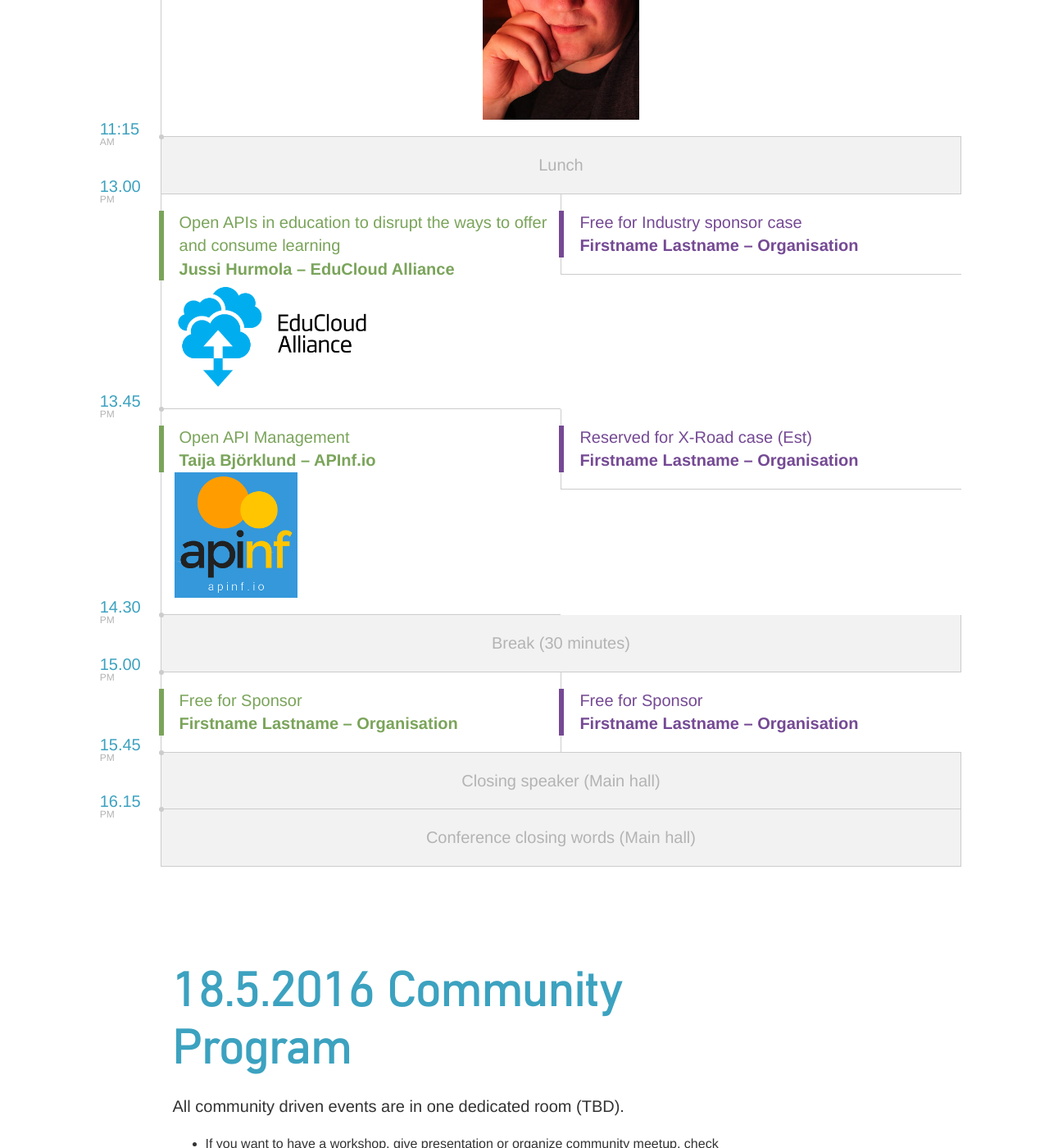
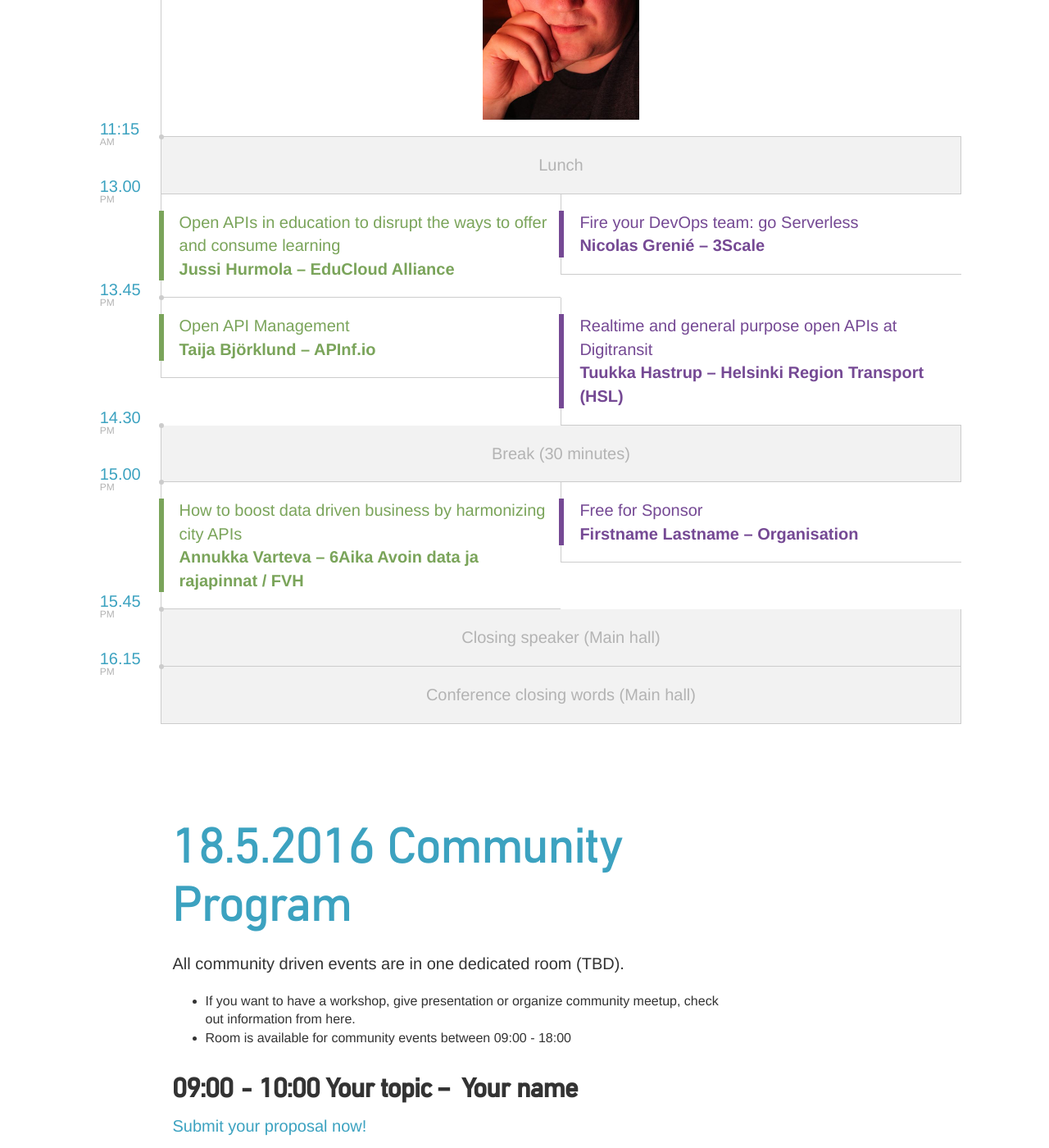
Before and after one commit to apidaysnordic/apidaysnordic.github.io, a Jekyll site: the page built from programme/index.md, in a window 1280 px wide and 1400 px high, scrolled down 3869 px. Shown: the whole window at 82% size. Built offline with Jekyll 4.4.1, drawn with Linux system fonts in a browser that asks for light colours; some web fonts are replaced; comment, search, counter and statistics services are not loaded; some of the changed text lies outside the part shown.

Commit message:
fixed 2nd day

```diff
--- a/_layouts/programme.html
+++ b/_layouts/programme.html
@@ -385,7 +385,7 @@
                         <small>am</small>
                     </div>
                     <div class="col-md-11 entry entry-first entry-keynote">
-			<a href=""><span>Keynote:</span> Sponsor Spot &ndash; <strong>TBD</strong></a><br/>
+			<a href=""><span>Keynote:</span> Airline industry case &ndash; <strong>Mary rose Everan (Sita)</strong></a><br/>
 			<!-- <img src="/images/sponsors/oai-small.png"/> -->
                     </div>
                 </div>
@@ -397,7 +397,7 @@
                     </div>
                     <div class="col-md-11 entry entry-first entry-keynote">
                         <a href="#"><strong>Lightning talks</strong></a>
-			<p>APIOps - combination of APIs and DevOps</p>
+			<p>API Model Canvas - business plan tool for APIs (Jarkko Moilanen)</p>
 			<p>Sponsor 2</p>
 			<p>Sponsor 3</p>
 			<p>Sponsor 4</p>
@@ -411,7 +411,7 @@
                         <small>am</small>
                     </div>
                     <div class="col-md-11 entry entry-first entry-keynote">
-		       <a href="/2016/03/23/ivo-lohmus.html"><span>Keynote:</span> Securing Public Services with Blockchain &ndash; <strong>Ivo Lõhmus (EST)</strong></a>
+		       <a href="/2016/03/23/ivo-lohmus.html"><span>Keynote:</span> Securing Public Services with Blockchain &ndash; <strong>Ivo Lõhmus</strong></a>
 			<br/>
                         <img src="/images/speakers/ivo.png"/>
                     </div>
@@ -442,17 +442,19 @@
                                     Open APIs in education to disrupt the ways to offer and consume learning
                                     <br>
                                     <strong>Jussi Hurmola &ndash; EduCloud Alliance</strong>
+					<!--
 				    <br/>
 				    <a href="http://press.educloudalliance.org/" target="top"><img src="/images/sponsors/educloud-alliance.png" style="width:250px;"/></a>
+					-->
                                 </a>
                             </div>
                             <div class="col-sm-6 entry entry-streams">
                                 <a href="" class="entry-streams-holder"
                                    style="color: #754994; border-left-color: #754994;">
                                     <div class="visible-xs talk-location">Technology Room</div>
-                                    Free for Industry sponsor case
+                                    Fire your DevOps team: go Serverless
                                     <br>
-                                    <strong>Firstname Lastname &ndash; Organisation</strong>
+                                    <strong>Nicolas Grenié &ndash; 3Scale</strong>
                                 </a>
                             </div>
                         </div>
@@ -473,17 +475,19 @@
                                     Open API Management
                                     <br>
                                     <strong>Taija Björklund &ndash; APInf.io</strong>
+					<!--
 				    <br/>
 				    <a href="https://apinf.io" target="top"><img src="/images/sponsors/apinf-logo-small.png"/></a>
+					-->
                                 </a>
                             </div>
                             <div class="col-sm-6 entry entry-streams">
                                 <a href="" class="entry-streams-holder"
                                    style="color: #754994; border-left-color: #754994;">
                                     <div class="visible-xs talk-location">Technology Room</div>
-                                    Reserved for X-Road case (Est)
+                                    Realtime and general purpose open APIs at Digitransit
                                     <br>
-                                    <strong>Firstname Lastname &ndash; Organisation</strong>
+                                    <strong>Tuukka Hastrup &ndash; Helsinki Region Transport (HSL)</strong>
                                 </a>
                             </div>
                         </div>
@@ -509,12 +513,12 @@
                     <div class="col-md-11">
                         <div class="row">
                             <div class="col-sm-6 entry entry-first entry-streams">
-                                <a href="" class="entry-streams-holder"
+                                <a href="#" class="entry-streams-holder"
                                    style="color: #7aa45a; border-left-color: #7aa45a;">
                                     <div class="visible-xs talk-location">Business Room</div>
-                                    Free for Sponsor
+                                    How to boost data driven business by harmonizing city APIs
                                     <br>
-                                    <strong>Firstname Lastname &ndash; Organisation</strong>
+                                    <strong>Annukka Varteva &ndash; 6Aika Avoin data ja rajapinnat / FVH</strong>
                                 </a>
                             </div>
                             <div class="col-sm-6 entry entry-streams">
```
